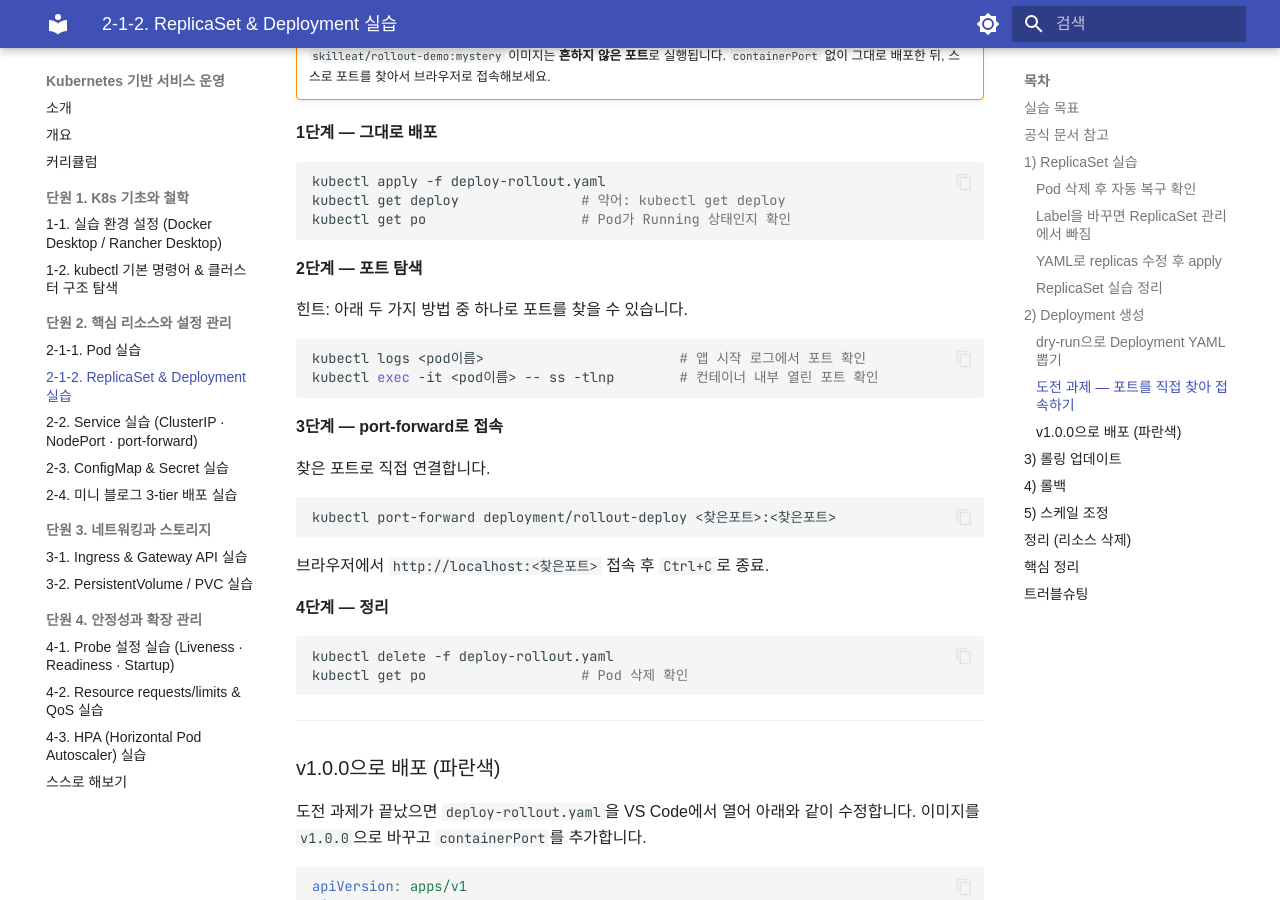
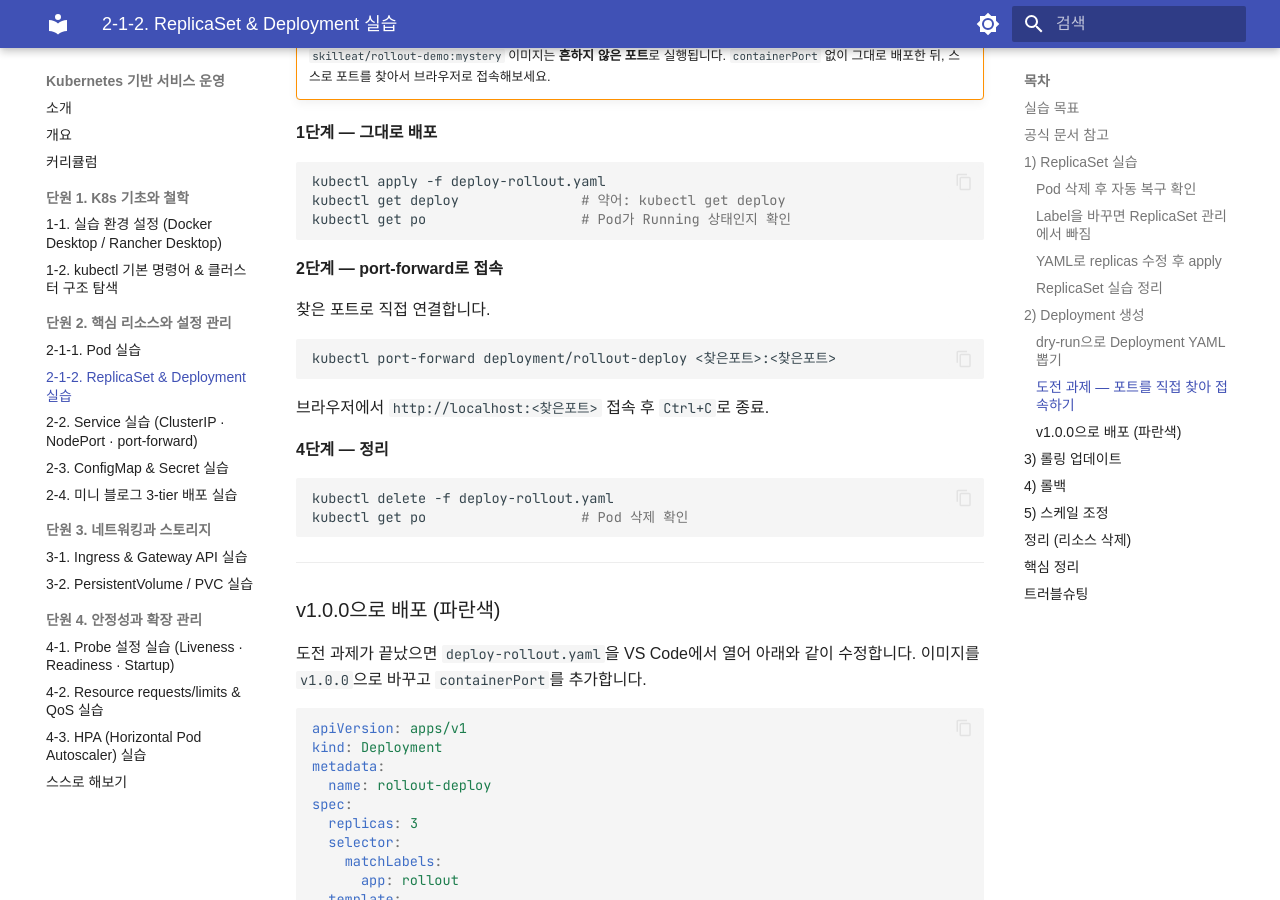
Before and after one commit to skilleat-labs/docker-k8s-labs, an MkDocs documentation site: the page built from docs/modules/module10/2-1-2.md, in a window 1280 px wide and 900 px high, scrolled down 3200 px. Built offline with MkDocs 1.6.1 and Material for MkDocs 9.7.7, drawn with Linux system fonts in a browser that asks for light colours; some web fonts are replaced.

Commit message:
docs: 도전 과제 2단계(포트 탐색 힌트) 제거

````diff
--- a/docs/modules/module10/2-1-2.md
+++ b/docs/modules/module10/2-1-2.md
@@ -157,16 +157,7 @@ kubectl get deploy               # 약어: kubectl get deploy
 kubectl get po                   # Pod가 Running 상태인지 확인
 ```
 
-**2단계 — 포트 탐색**
-
-힌트: 아래 두 가지 방법 중 하나로 포트를 찾을 수 있습니다.
-
-```bash
-kubectl logs <pod이름>                        # 앱 시작 로그에서 포트 확인
-kubectl exec -it <pod이름> -- ss -tlnp        # 컨테이너 내부 열린 포트 확인
-```
-
-**3단계 — port-forward로 접속**
+**2단계 — port-forward로 접속**
 
 찾은 포트로 직접 연결합니다.
 
````
